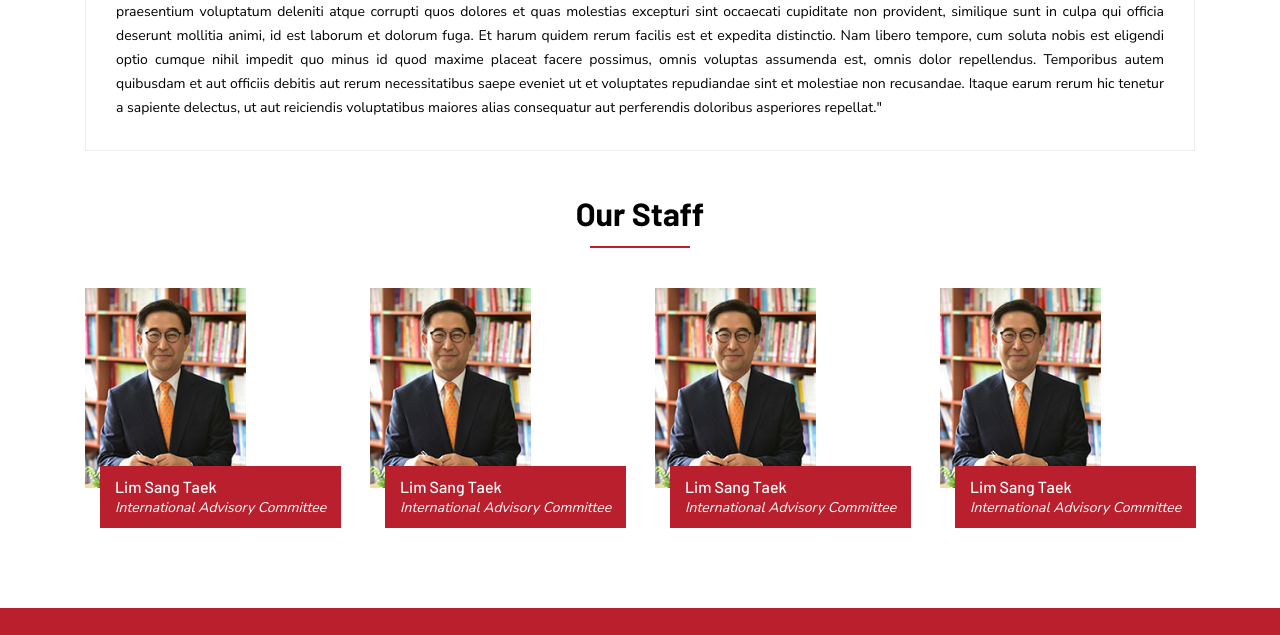
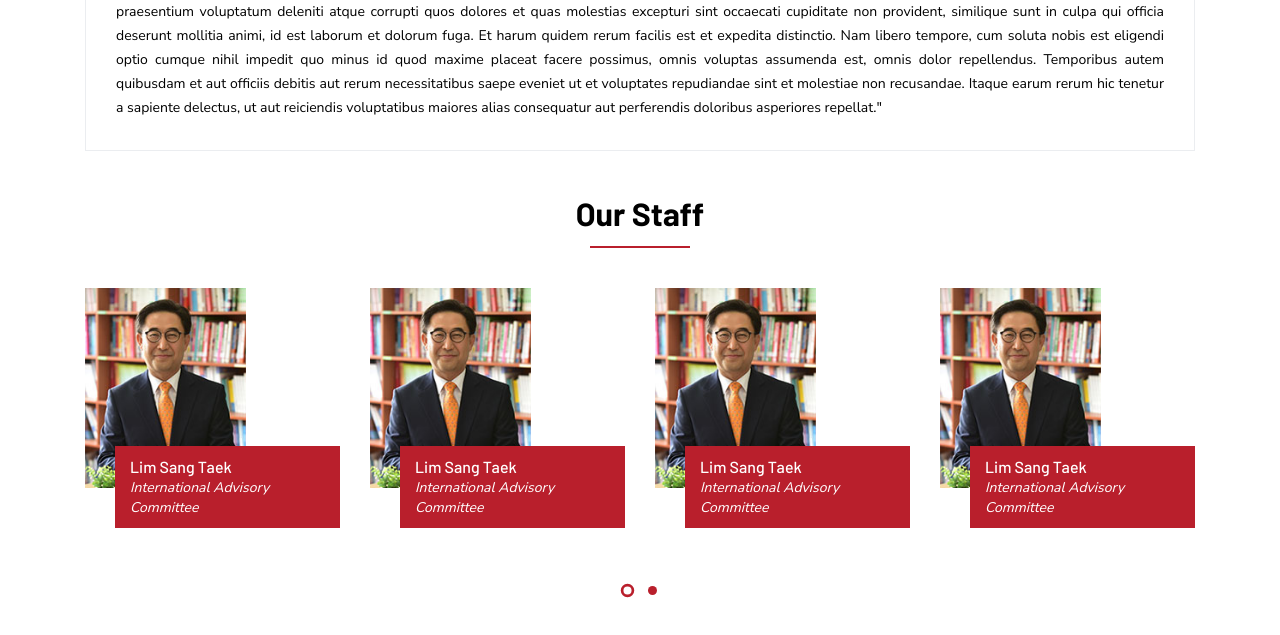
Before and after one commit to VoDuyHung/FRONTEND-VIENDULICH, a plain HTML site: page our-staff-detail.html in a window 1280 px wide. Shown: the part 1400-2035 px from the top of the page. Drawn offline with nearby package versions, Linux system fonts and the light colour scheme; some packages are replaced by stand-ins of ours; a script that the page names is missing.

Commit message:
add Corowsel to ourstaff reladted in our-staff-detail.html

```diff
--- a/css/our-staff.css
+++ b/css/our-staff.css
@@ -179,3 +179,38 @@ staff-detail
 		font-size: 0.75rem;
 	}
 }
+
+.staff-related .owl-dots .owl-dot span {
+    background-color: var(--main-color);
+    border: 3px solid transparent;
+    width: 15px;
+    height: 15px;
+    border-radius: 50%;
+    -webkit-transform: scale(0.6);
+    transform: scale(0.6);
+    transition: 0.3s ease-in-out;
+    margin: 5px;
+}
+
+.staff-related .owl-dots .owl-dot.active span,
+.staff-related .owl-dots .owl-dot:hover span {
+    background-color: transparent;
+    border-color: var(--main-color);
+    -webkit-transform: scale(0.9);
+    transform: scale(0.9);
+}
+
+.staff-related .owl-nav [class*=owl-] {
+    margin: 0;
+    height: 40px;
+    width: 40px;
+    border-radius: 40px;
+    color: #fff;
+    -webkit-transition: 0.5s;
+    -moz-transition: 0.5s;
+    -o-transition: 0.5s;
+    transition: 0.5s;
+}
+.staff-related .owl-nav [class*=owl-]:hover {
+    background-color: var(--main-color);
+}
--- a/js/main.js
+++ b/js/main.js
@@ -104,6 +104,26 @@ $(document).ready(function() {
             },
             1200: {
                 items: 2,
+            },
+        }
+    });
+    $('.staff-related').owlCarousel({
+        loop: true,
+        responsiveClass: true,
+        dots: true,
+        autoplay: true,
+        margin: 30,
+        nav: false,
+        autoHeight: true,
+        responsive: {
+            0: {
+                items: 1,
+            },
+            600: {
+                items: 2,
+            },
+            1200: {
+                items: 4,
             },
         }
     });
--- a/our-staff-detail.html
+++ b/our-staff-detail.html
@@ -234,8 +234,7 @@
                     <h3 class="p-simple-title">Our Staff</h3>
                 </div>
                 <div class="staff-content">
-                    <div class="row">
-                        <div class="col-lg-3 col-md-4 col-sm-6">
+                    <div class="staff-related owl-carousel owl-theme">
                         <a href="our-staff-detail.html" class="staff-infor">
                             <div class="staff-avatar">
                                 <div class="staff-avatar-img" style="background-image: url('image/staff.jpg');"></div>
@@ -245,8 +244,6 @@
                                 <p class="staff-job">International Advisory Committee</p>
                             </div>
                         </a>
-                        </div>
-                        <div class="col-lg-3 col-md-4 col-sm-6">
                         <a href="our-staff-detail.html" class="staff-infor">
                             <div class="staff-avatar">
                                 <div class="staff-avatar-img" style="background-image: url('image/staff.jpg');"></div>
@@ -256,8 +253,6 @@
                                 <p class="staff-job">International Advisory Committee</p>
                             </div>
                         </a>
-                        </div>
-                        <div class="col-lg-3 col-md-4 col-sm-6">
                         <a href="our-staff-detail.html" class="staff-infor">
                             <div class="staff-avatar">
                                 <div class="staff-avatar-img" style="background-image: url('image/staff.jpg');"></div>
@@ -267,8 +262,6 @@
                                 <p class="staff-job">International Advisory Committee</p>
                             </div>
                         </a>
-                        </div>
-                        <div class="col-lg-3 col-md-4 col-sm-6">
                         <a href="our-staff-detail.html" class="staff-infor">
                             <div class="staff-avatar">
                                 <div class="staff-avatar-img" style="background-image: url('image/staff.jpg');"></div>
@@ -278,7 +271,15 @@
                                 <p class="staff-job">International Advisory Committee</p>
                             </div>
                         </a>
+                        <a href="our-staff-detail.html" class="staff-infor">
+                            <div class="staff-avatar">
+                                <div class="staff-avatar-img" style="background-image: url('image/staff.jpg');"></div>
                             </div>
+                            <div class="staff-infor-ct">
+                                <h4 class="staff-name">Lim Sang Taek</h4>
+                                <p class="staff-job">International Advisory Committee</p>
+                            </div>
+                        </a>
                     </div>
                 </div>
             </div>
```
Also changed, not shown: css/documment.css (+7 -1 lines). Lines whose indentation alone changed are shown as unchanged.
